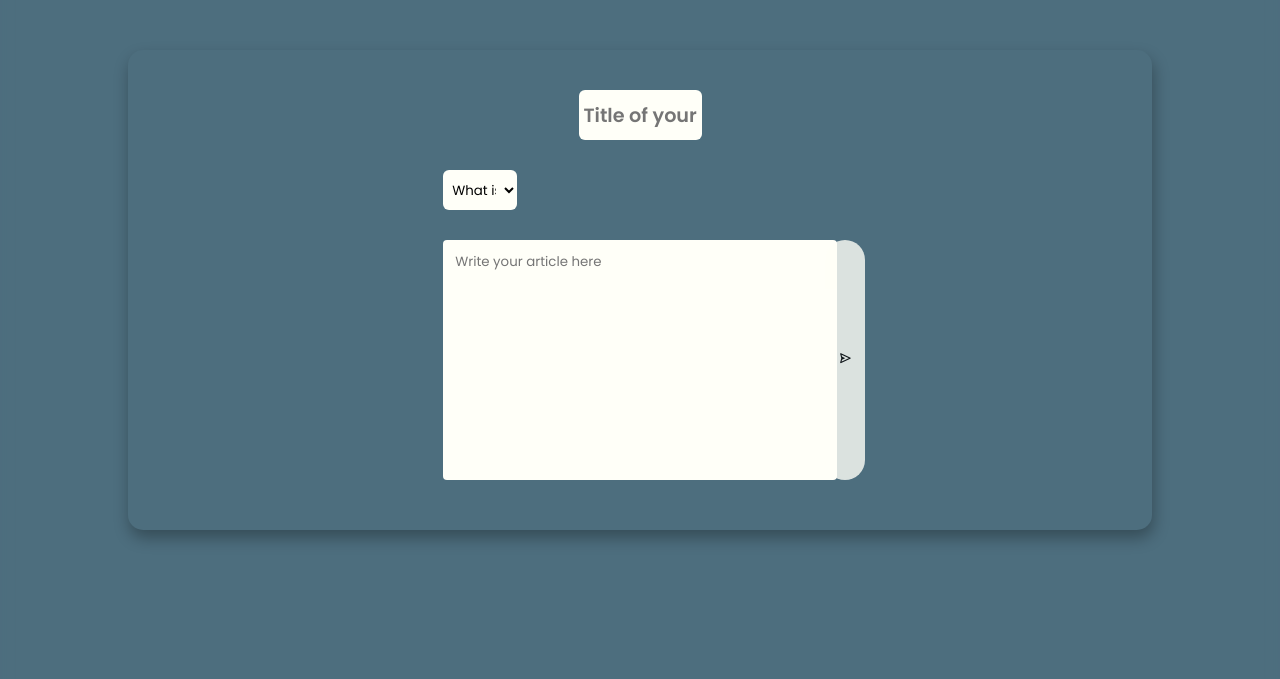
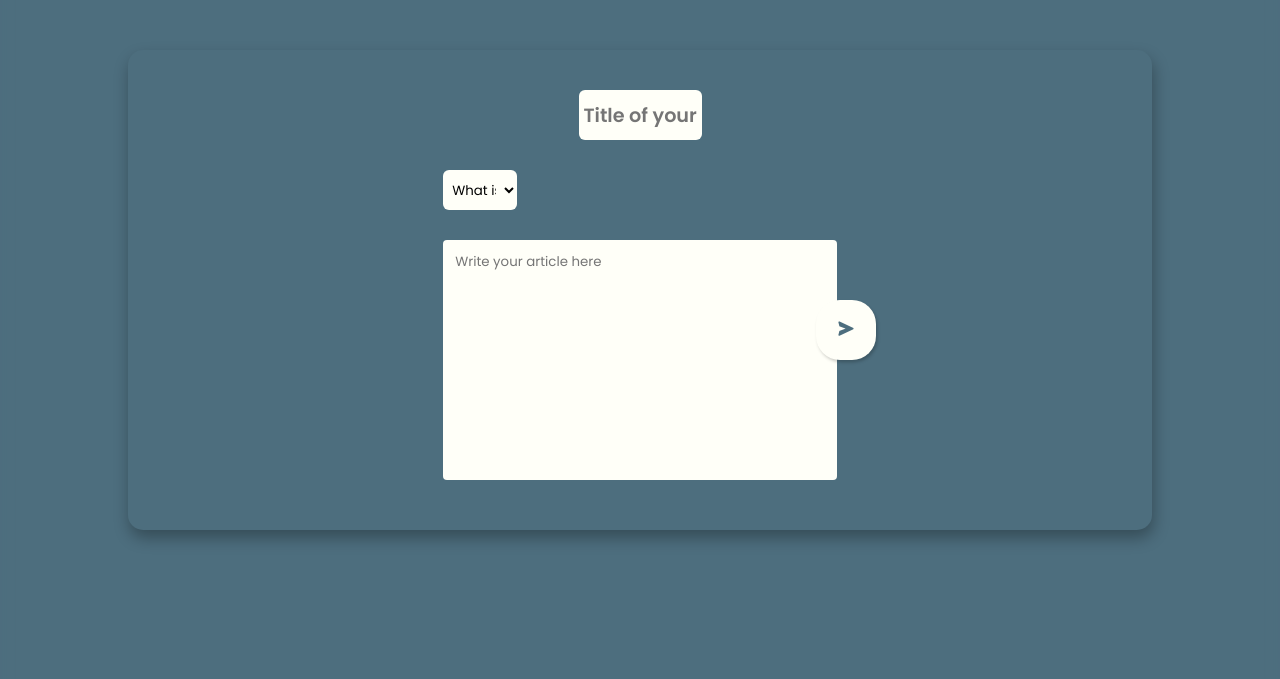
Before and after one commit to ilias0prog/Projet-Techno-Web, a FastAPI app: template Librairie/Templates/create_article.html in a window 1280 px wide. Shown: the part 200-879 px from the top of the page. Run offline with FastAPI, Linux system fonts and the light colour scheme; the template is opened without the code that fills it, so the values that code supplies are empty; parts of the project's set-up code (start-up, migrations or seed data) failed here and were passed over.

Commit message:
new article page done
BAckend to do

```diff
--- a/Librairie/Templates/create_article.html
+++ b/Librairie/Templates/create_article.html
@@ -79,7 +79,7 @@
             <!-- <input type="date" name="date" id="new-article-date"> -->
             <textarea name="content" id="new-article-content" placeholder="Write your article here" required maxlength="1024"></textarea>
 
-            <button class="new-article-submit-button" id="new-article-submit-button" type="submit"><i class='bx bx-send' ></i></button>
+            <button class="new-article-submit-button" id="new-article-submit-button" type="submit"><i class='bx bxs-send' ></i></button>
         </form>
     </div>
 </body>
--- a/Librairie/static/homepage.css
+++ b/Librairie/static/homepage.css
@@ -279,10 +279,10 @@ body {
 
 #new-article-submit-button {
     position: fixed;
-    bottom: 50px;
-    right: 28%;
-    height: 30vh;
-    width: 40px;
+    bottom: calc(25% + 50px);
+    right: 27%;
+    height: 60px;
+    width: 60px;
     background-color: #fffff8;
 
     border: none;
@@ -290,8 +290,16 @@ body {
 
     text-align: center;
     justify-content: center;
+    font-size: 1.2em;
 
-    opacity: .8;
+    box-shadow: .1rem .15rem .2rem rgba(0, 0, 0, .2);
+    color: #4d6e7e;
+
+    transition: ease .1s;
+}
+
+#new-article-submit-button:active {
+    transform: scale(90%);
 }
 
 .news-card{
```
